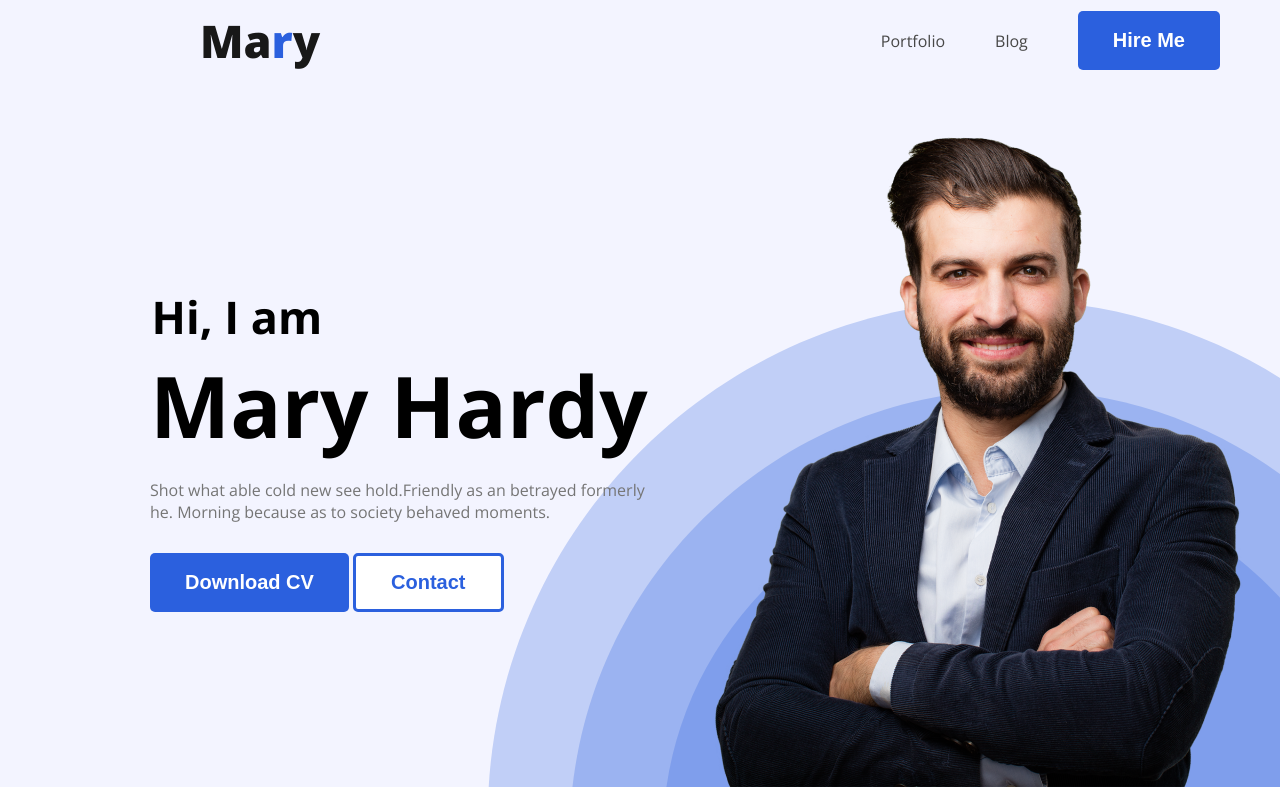
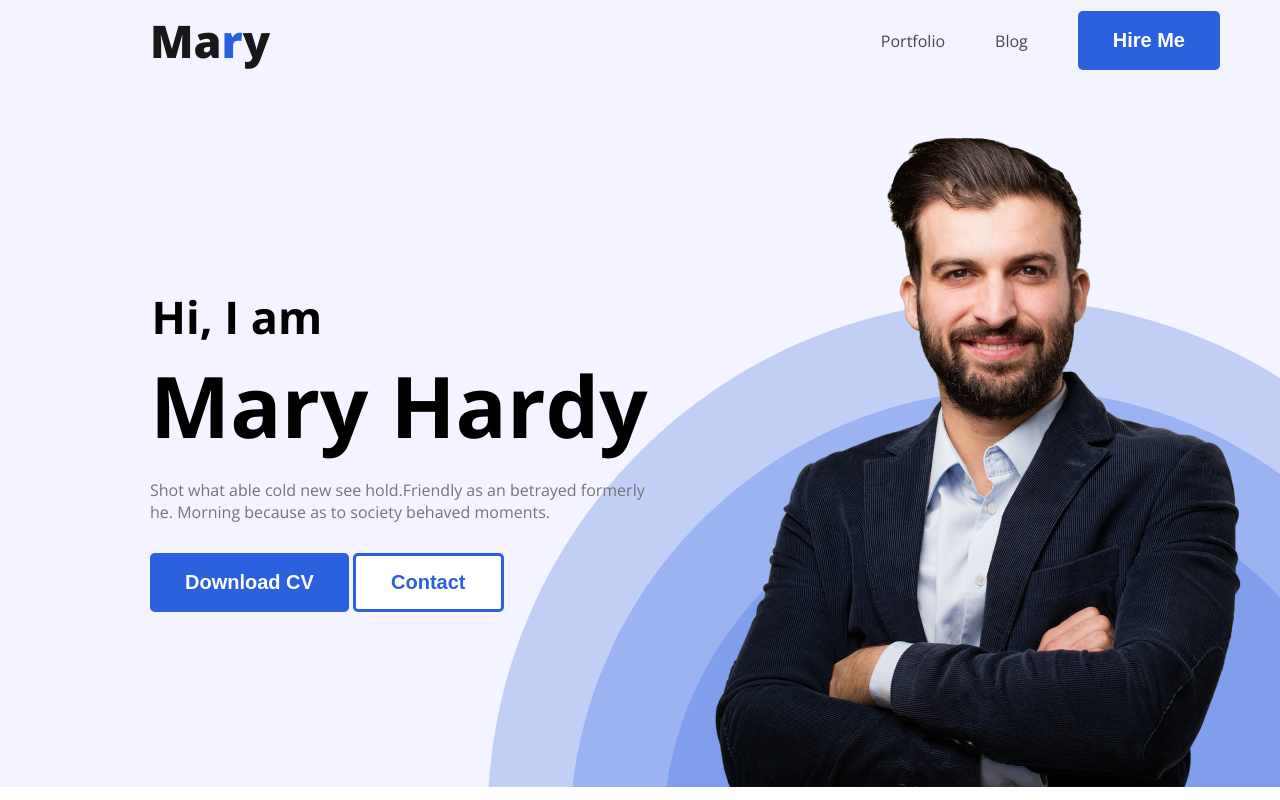
Before and after one commit to M-H-Maruf/developer-portfolio, a plain HTML site: page index.html in a window 1280 px wide. Shown: the top 800 px of the page. Drawn offline with nearby package versions, Linux system fonts and the light colour scheme.

Commit message:
navbar-banner alignment

```diff
--- a/styles/portfolio.css
+++ b/styles/portfolio.css
@@ -24,7 +24,7 @@ nav {
   display: flex;
   justify-content: space-between;
   align-items: center;
-  padding: 10px 10px 10px 200px;
+  padding: 10px 10px 10px 150px;
 }
 .nav-title {
   color: #181818;
```
